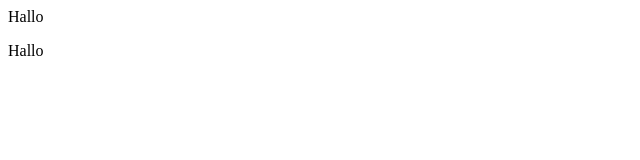
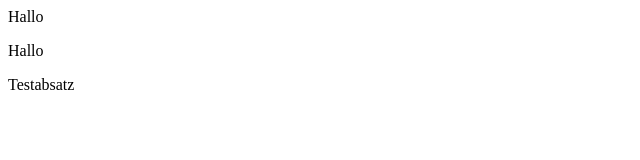
Before and after one commit to Cloudproject9/web-harness, a website: page src/index.html in a window 1280 px wide. Shown: the full height of the page, 0-640 px from the left. Drawn offline with Linux system fonts and the light colour scheme.

Commit message:
Absatz ergaenzt

```diff
--- a/src/index.html
+++ b/src/index.html
@@ -1,2 +1,3 @@
 <p>Hallo</p>
 <p>Hallo</p>
+<p>Testabsatz</p>
```
